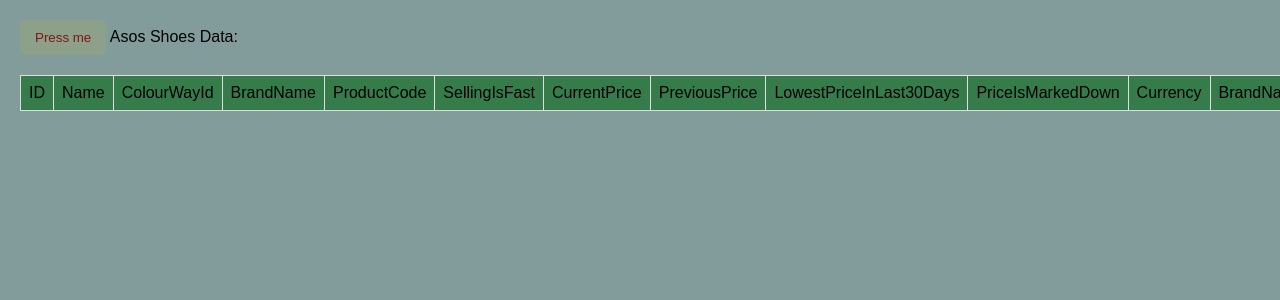
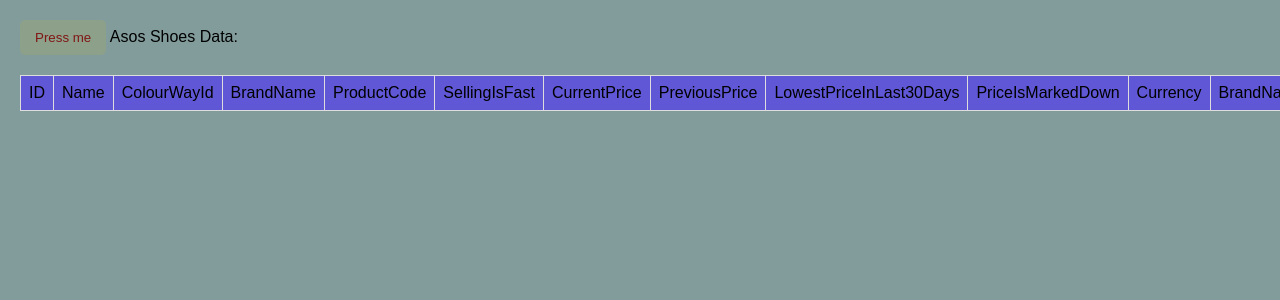
Before and after one commit to avinashd144/pda_20032381, a Flask app: template templates/home.html in a window 1280 px wide; the page is wider, and only the part inside the window is pictured. Shown: the top 300 px of that part. Run offline with Flask 3, Linux system fonts and the light colour scheme; the template is opened without the code that fills it, so the values that code supplies are empty.

Commit message:
Clean up

```diff
--- a/templates/home.html
+++ b/templates/home.html
@@ -25,7 +25,7 @@
     width: 100%;
     border-collapse: collapse;
     margin-top: 20px;
-    background-color: hsl(138, 39%, 35%);
+    background-color: hsl(244, 61%, 59%);
   }
   th, td {
     border: 1px solid #ddd;
```
